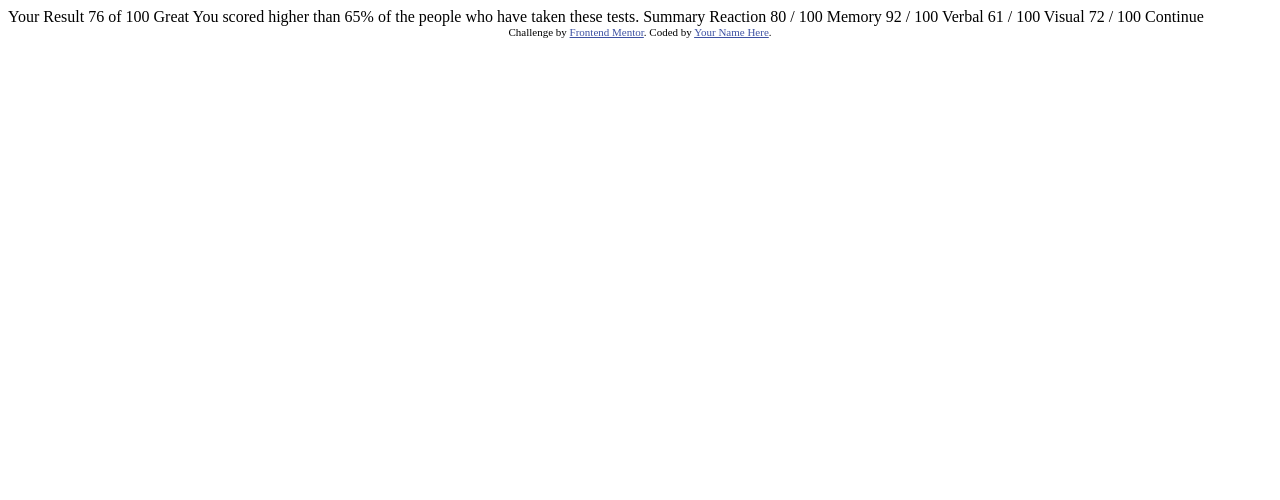
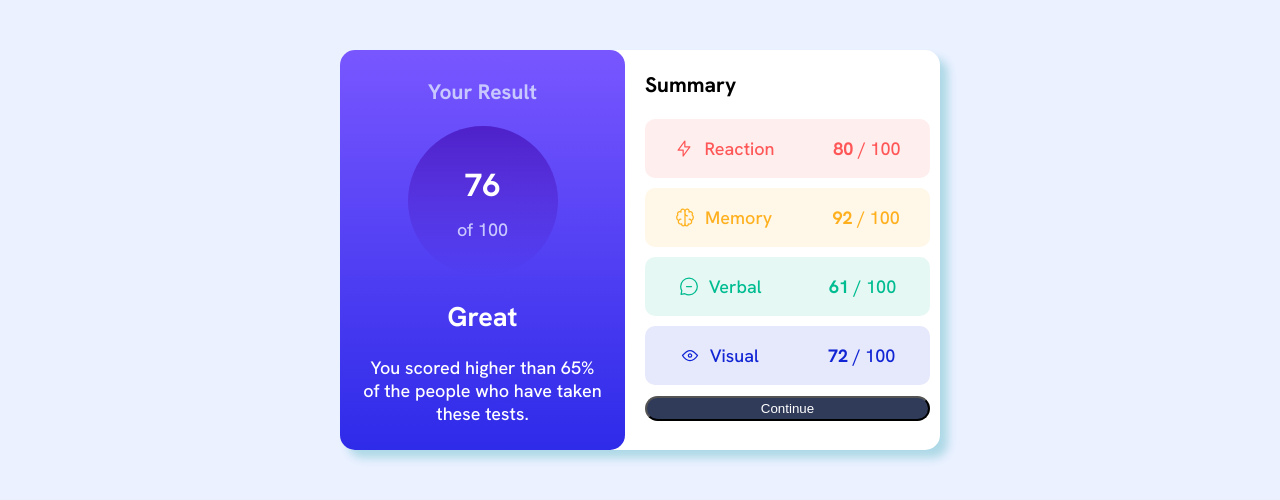
Before and after one commit to builtbyjosh/results-summary-component-main, a plain HTML site: page index.html in a window 1280 px wide. Drawn offline with Linux system fonts and the light colour scheme.

Commit message:
most css completed

```diff
--- a/index.html
+++ b/index.html
@@ -3,7 +3,9 @@
 <head>
   <meta charset="UTF-8">
   <meta name="viewport" content="width=device-width, initial-scale=1.0"> <!-- displays site properly based on user's device -->
-
+  <link rel="preconnect" href="https://fonts.googleapis.com">
+  <link rel="preconnect" href="https://fonts.gstatic.com" crossorigin>
+  <link href="https://fonts.googleapis.com/css2?family=Hanken+Grotesk:wght@500;700;800&family=Outfit:wght@400;700&display=swap" rel="stylesheet">
   <link rel="icon" type="image/png" sizes="32x32" href="./assets/images/favicon-32x32.png">
 
   <title>Frontend Mentor | Results summary component</title>
@@ -12,36 +14,179 @@
   <style>
     .attribution { font-size: 11px; text-align: center; }
     .attribution a { color: hsl(228, 45%, 44%); }
+    body{
+      font-family: 'Hanken Grotesk';
+      font-size: 18px;
+      background-color: hsl(221, 100%, 96%);
+    }
+    .container {
+      display: flex;
+      flex-direction: row;
+      justify-content:center;
+      align-items: center;
+      margin: auto;
+      margin-top: 50px;
+      width: 600px;
+      background-color: white;
+      border-radius: 15px;
+      box-shadow: 8px 8px 10px  lightblue;
+    }
+    @media (max-width: 500px){
+      .container {
+        flex-direction: column;
+      }
+    }
+    .score-result-container {
+      background-image: linear-gradient(hsl(252, 100%, 67%),hsl(241, 81%, 54%));
+      border-radius: 15px;
+      width: 300px;
+      height: 400px;
+      display: flex;
+      flex-direction: column;
+      align-items: center;
+      justify-content:center;
+      text-align: center;
+      color: white;
+    }
+    .score-result {
+      width: 85%;
+    }
+    .score-result h3 {
+      color: hsl(241, 100%, 89%)
+    }
+    .score-circle {
+      background-image: linear-gradient(hsla(256, 72%, 46%, 1),hsla(241, 72%, 46%, 0));
+      width: 150px;
+      height: 150px;
+      border-radius: 50%;
+      align-content: center;
+      margin: auto;
+
+    }
+    .score-circle-text h1 {
+      font-size: 32px;
+      line-height: 32px;
+    }
+    .score-circle-text p {
+      line-height: 15px;
+      color: hsl(241, 100%, 89%)
+    }
+
+    .score-breakdown{
+      width: 300px;
+      height: 400px;
+      padding-left: 20px;
+      padding-right: 10px;
+    }
+    .score-breakdown-individual {
+      display: flex;
+      width: 100%;
+      justify-content: space-around;
+      border-radius: 10px;
+      margin: 10px 0px;
+    }
+    .score-breakdown-individual div {
+      display: flex;
+    }
+    .score-breakdown-individual img{
+      margin-right: 10px;
+    }
+    .light-red {
+      color:hsl(0, 100%, 67%);
+      background-color: hsla(0, 100%, 67%,0.1);
+    }
+    .orangey-yellow {
+      color: hsl(39, 100%, 56%);
+      background-color: hsla(39, 100%, 56%, 0.1);
+    }
+    .green-teal{
+      color: hsl(166, 100%, 37%);
+      background-color: hsla(166, 100%, 37%,0.1);
+    }
+    .cobalt-blue {
+      color: hsl(234, 85%, 45%);
+      background-color: hsla(234, 85%, 45%, 0.1);
+    }
+    button {
+      width: 100%;
+      height: 25px;
+      color: white;
+      background-color: hsl(224, 30%, 27%);
+      border-radius: 15px;
+    }
   </style>
 </head>
 <body>
+  <div class="container">
+    <div class="score-result-container">
+      <div class="score-result">
 
-  Your Result
-  76
-  of 100
+        <h3>
+          Your Result
+        </h3>
+        <div class="score-circle">
+          <div class="score-circle-text">
 
-  Great
-  You scored higher than 65% of the people who have taken these tests.
+            <h1>
+              76
+            </h1>
+            <p>
+              of 100
+            </p>
+          </div>
+      </div>
+      <div>
+        <h2>
+          Great
+        </h2>
+        <p>
+          You scored higher than 65% of the people who have taken these tests.
+        </p>
+      </div>
+    </div>
+  </div>
+<div class="score-breakdown">
+  <h3>
+    Summary
+  </h3>
+  <div class="score-breakdown-individual light-red">
+    <div>
+      <img src="assets/images/icon-reaction.svg" alt="reaction icon">
+      <p>Reaction</p>
+    </div>
+    <p><strong>80</strong> / 100</p>
+  </div>
+  <div class="score-breakdown-individual orangey-yellow">
+    <div>
+      <img src="assets/images/icon-memory.svg" alt="memory icon">
+      <p>Memory</p>
+    </div>
+    <p><strong>92</strong> / 100</p>
+  </div>
+  <div class="score-breakdown-individual green-teal">
+    <div>
+      <img src="assets/images/icon-verbal.svg" alt="verbal icon">
+      <p>Verbal</p>
+    </div>
+    <p><strong>61</strong> / 100</p>
+  </div>
+  <div class="score-breakdown-individual cobalt-blue">
+    <div>
+      <img src="assets/images/icon-visual.svg" alt="visual icon">
+      <p>Visual</p>
+    </div>
 
-  Summary
+    <p><strong>72</strong> / 100</p>
+  </div>
+  <button>
+    Continue
+  </button>
+</div>
 
-  Reaction
-  80 / 100
-
-  Memory
-  92 / 100
-
-  Verbal
-  61 / 100
-
-  Visual
-  72 / 100
-
-  Continue
-
-  <div class="attribution">
+<!-- <div class="attribution">
     Challenge by <a href="https://www.frontendmentor.io?ref=challenge" target="_blank">Frontend Mentor</a>.
     Coded by <a href="#">Your Name Here</a>.
-  </div>
+  </div> -->
+</div>
 </body>
 </html>
```
